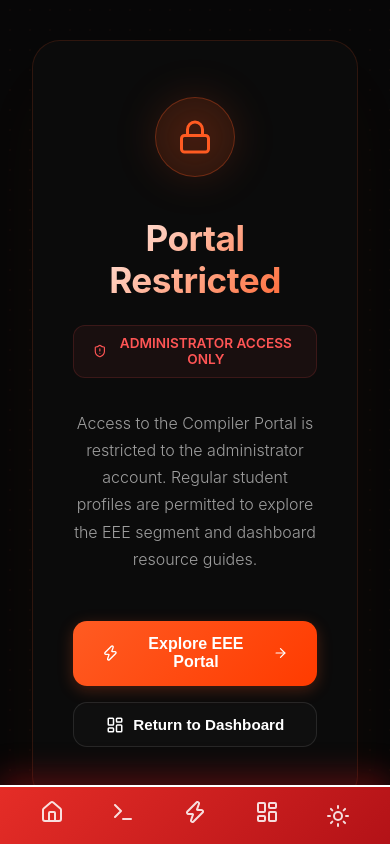
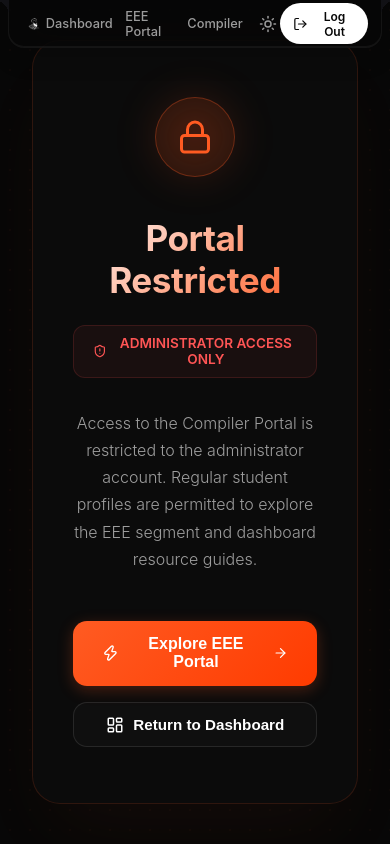
Before and after one commit to mongooseintown/TrashofCSE-Project, a React (Vite) app in the folder frontend/: page /compiler-locked in a window 390 px wide. Built offline with nearby package versions, Linux system fonts and the light colour scheme; no server answers; sample sign-in values are in the browser's storage.

Commit message:
Implement exact top-docked pill navbar design from supaste.com with outward shoulders curves and horizontal text links

```diff
--- a/frontend/src/components/Navbar.css
+++ b/frontend/src/components/Navbar.css
@@ -1,138 +1,200 @@
 .glass-nav-container {
   position: fixed;
-  top: 50%;
-  left: 2rem;
-  transform: translateY(-50%);
-  width: max-content;
-  z-index: 100;
+  top: 0;
+  left: 50%;
+  transform: translateX(-50%);
+  width: 100%;
+  max-width: 720px;
+  padding: 0 1rem;
+  z-index: 1000;
+  pointer-events: none; /* Let clicks pass through padding areas */
 }
 
 .glass-nav {
+  pointer-events: auto; /* Enable clicks inside the actual nav */
+  position: relative;
   display: flex;
-  flex-direction: column;
+  flex-direction: row;
   align-items: center;
-  justify-content: center;
-  padding: 2rem 0.8rem;
-  border-radius: 50px;
-
-  /* Glassmorphism background using theme variables */
-  background: linear-gradient(135deg, var(--border-primary) 0%, var(--bg-secondary) 100%);
-  backdrop-filter: blur(15px);
-  -webkit-backdrop-filter: blur(15px);
-
-  /* Border & shadows to give the pill effect */
-  border: 1px solid var(--border-secondary);
+  justify-content: space-between;
+  width: 100%;
+  height: 52px;
+  background-color: var(--nav-bg);
+  backdrop-filter: blur(20px);
+  -webkit-backdrop-filter: blur(20px);
+  border: 1px solid var(--border-primary);
+  border-top: none;
+  border-radius: 0 0 20px 20px;
   box-shadow:
-    0 8px 32px 0 var(--shadow-nav),
-    inset 0 1px 1px var(--border-secondary);
-
-  transition: all 0.3s ease;
+    0 12px 30px -10px var(--shadow-nav),
+    inset 0 -1px 0px rgba(255, 255, 255, 0.05);
+  padding: 0 1.25rem;
+  transition: background-color 0.3s ease, border-color 0.3s ease, box-shadow 0.3s ease;
 }
 
-.glass-nav:hover {
-  box-shadow:
-    0 10px 40px 0 var(--shadow-primary),
-    inset 0 1px 2px var(--border-secondary);
+/* Outward shoulder curve fillets */
+.glass-nav::before,
+.glass-nav::after {
+  content: '';
+  position: absolute;
+  top: 0;
+  width: 20px;
+  height: 20px;
+  pointer-events: none;
+  transition: background 0.3s ease;
+}
+
+.glass-nav::before {
+  left: -20px;
+  background: radial-gradient(circle at bottom left, transparent 20px, var(--nav-bg-solid) 20px);
+}
+
+.glass-nav::after {
+  right: -20px;
+  background: radial-gradient(circle at bottom right, transparent 20px, var(--nav-bg-solid) 20px);
+}
+
+/* Left Group */
+.nav-logo-group {
+  display: flex;
+  align-items: center;
+  gap: 0.6rem;
+  cursor: pointer;
+  user-select: none;
+  height: 100%;
 }
 
 .nav-logo {
-  width: 48px;
-  height: 48px;
+  width: 24px;
+  height: 24px;
   display: flex;
   align-items: center;
   justify-content: center;
-  margin-left: 0;
-  margin-bottom: 2rem;
 }
 
+.nav-logo img {
+  width: 100%;
+  height: 100%;
+  object-fit: contain;
+}
+
+.nav-brand-text {
+  font-family: 'Outfit', 'Inter', sans-serif;
+  font-size: 0.9rem;
+  font-weight: 700;
+  color: var(--text-primary);
+  letter-spacing: -0.3px;
+  transition: color 0.3s ease;
+}
+
+/* Center Links */
 .nav-links {
   display: flex;
-  flex-direction: column;
-  gap: 2.5rem;
+  flex-direction: row;
   align-items: center;
+  gap: 1.5rem;
 }
 
 .nav-link {
-  color: var(--nav-link);
+  color: var(--text-secondary);
   text-decoration: none;
-  font-family: 'Bebas Neue', sans-serif;
-  font-size: 1.5rem;
-  letter-spacing: 1.5px;
-  transition: color 0.2s ease, text-shadow 0.2s ease;
+  font-family: 'Outfit', 'Inter', sans-serif;
+  font-size: 0.85rem;
+  font-weight: 500;
+  transition: color 0.2s ease;
 }
 
 .nav-link:hover {
-  color: var(--nav-link-hover);
+  color: var(--text-primary);
 }
 
 .btn-nav-theme-toggle {
   background: none;
   border: none;
-  color: var(--nav-link);
+  color: var(--text-secondary);
   cursor: pointer;
   display: flex;
   align-items: center;
   justify-content: center;
-  margin-top: 1rem;
   transition: color 0.2s ease, transform 0.2s ease;
+  padding: 0.2rem;
 }
 
 .btn-nav-theme-toggle:hover {
-  color: var(--nav-link-hover);
-  transform: rotate(15deg) scale(1.1);
+  color: var(--text-primary);
+  transform: rotate(15deg);
 }
 
+/* Right Actions / Logout Button */
+.nav-actions {
+  display: flex;
+  align-items: center;
+}
+
+.btn-nav-logout {
+  display: inline-flex;
+  align-items: center;
+  gap: 0.4rem;
+  background-color: var(--button-bg);
+  color: var(--button-text);
+  border: none;
+  border-radius: 50px;
+  padding: 0.4rem 1rem;
+  font-family: 'Outfit', 'Inter', sans-serif;
+  font-size: 0.8rem;
+  font-weight: 600;
+  cursor: pointer;
+  transition: transform 0.2s ease, opacity 0.2s ease, background-color 0.3s ease, color 0.3s ease;
+}
+
+.btn-nav-logout:hover {
+  opacity: 0.9;
+  transform: translateY(-0.5px);
+}
+
+/* Mobile Responsiveness */
 @media (max-width: 768px) {
   .glass-nav-container {
-    top: auto;
-    left: 0;
-    transform: none;
-    width: 100%;
-    bottom: 0;
+    max-width: 100%;
+    padding: 0 0.5rem;
   }
 
   .glass-nav {
-    flex-direction: row;
-    padding: 0.8rem 1rem;
-    justify-content: center;
-    background: linear-gradient(135deg, #e52d27 0%, #b31217 100%);
-    backdrop-filter: none;
-    -webkit-backdrop-filter: none;
-    border-radius: 0;
-    border: none;
-    border-top: 2px solid #ffffff;
-    box-shadow: 0 -10px 30px rgba(179, 18, 23, 0.4);
+    height: 48px;
+    padding: 0 0.8rem;
+    border-radius: 0 0 16px 16px;
   }
 
-  .glass-nav:hover {
-    box-shadow: 0 -12px 35px rgba(179, 18, 23, 0.6);
+  .glass-nav::before,
+  .glass-nav::after {
+    width: 16px;
+    height: 16px;
   }
 
-  .nav-logo {
-    display: none; /* Hide logo on mobile to focus on navigation */
+  .glass-nav::before {
+    left: -16px;
+    background: radial-gradient(circle at bottom left, transparent 16px, var(--nav-bg-solid) 16px);
+  }
+
+  .glass-nav::after {
+    right: -16px;
+    background: radial-gradient(circle at bottom right, transparent 16px, var(--nav-bg-solid) 16px);
+  }
+
+  .nav-brand-text {
+    display: none; /* Hide brand text on mobile to save space */
   }
 
   .nav-links {
-    flex-direction: row;
-    width: 100%;
-    justify-content: space-around;
-    gap: 0;
+    gap: 0.8rem;
   }
 
-  .nav-link,
-  .btn-nav-theme-toggle {
-    color: #ffffff !important;
-    opacity: 0.85;
-    transition: opacity 0.2s ease;
+  .nav-link {
+    font-size: 0.8rem;
   }
 
-  .nav-link:hover,
-  .btn-nav-theme-toggle:hover {
-    color: #ffffff !important;
-    opacity: 1;
-  }
-
-  .btn-nav-theme-toggle {
-    margin-top: 0;
+  .btn-nav-logout {
+    padding: 0.35rem 0.8rem;
+    font-size: 0.75rem;
   }
 }
--- a/frontend/src/components/Navbar.jsx
+++ b/frontend/src/components/Navbar.jsx
@@ -1,10 +1,11 @@
 import React, { useState, useEffect } from 'react';
-import { Link } from 'react-router-dom';
+import { Link, useNavigate } from 'react-router-dom';
 import './Navbar.css';
-import { Home, Terminal, LayoutDashboard, Sun, Moon, Zap } from 'lucide-react';
+import { Sun, Moon, LogOut } from 'lucide-react';
 
 const Navbar = () => {
   const [theme, setTheme] = useState(localStorage.getItem('theme') || 'dark');
+  const navigate = useNavigate();
 
   useEffect(() => {
     const handleThemeChange = () => {
@@ -21,30 +22,40 @@ const Navbar = () => {
     window.dispatchEvent(new Event('theme-change'));
   };
 
+  const handleLogout = () => {
+    localStorage.removeItem('token');
+    localStorage.removeItem('user');
+    // Force a theme-change event or logout redirect
+    navigate('/');
+  };
+
   return (
     <div className="glass-nav-container">
       <nav className="glass-nav">
-        {/* Left Logo */}
-        <div className="nav-logo">
-          <img src="/logo.png" alt="Logo" style={{ width: '100%', height: '100%', objectFit: 'contain', transform: 'scale(1.4)' }} />
+        {/* Left Logo branding */}
+        <div className="nav-logo-group" onClick={() => navigate('/dashboard')}>
+          <div className="nav-logo">
+            <img src="/logo.png" alt="Logo" />
+          </div>
+          <span className="nav-brand-text">TrashofCSE</span>
         </div>
 
         {/* Center Links */}
         <div className="nav-links">
-          <Link to="/" className="nav-link" title="Home">
-            <Home size={24} />
-          </Link>
-          <Link to="/compiler" className="nav-link" title="Compiler">
-            <Terminal size={24} />
-          </Link>
-          <Link to="/eee" className="nav-link" title="EEE">
-            <Zap size={24} />
-          </Link>
-          <Link to="/dashboard" className="nav-link" title="Dashboard">
-            <LayoutDashboard size={24} />
-          </Link>
+          <Link to="/dashboard" className="nav-link">Dashboard</Link>
+          <Link to="/eee" className="nav-link">EEE Portal</Link>
+          <Link to="/compiler" className="nav-link">Compiler</Link>
+
           <button className="btn-nav-theme-toggle" onClick={toggleTheme} title="Toggle Mode">
-            {theme === 'dark' ? <Sun size={24} /> : <Moon size={24} />}
+            {theme === 'dark' ? <Sun size={18} /> : <Moon size={18} />}
+          </button>
+        </div>
+
+        {/* Right CTA Button (Matches the Download button style) */}
+        <div className="nav-actions">
+          <button className="btn-nav-logout" onClick={handleLogout}>
+            <LogOut size={16} />
+            <span>Log Out</span>
           </button>
         </div>
       </nav>
--- a/frontend/src/index.css
+++ b/frontend/src/index.css
@@ -17,7 +17,8 @@
   --border-secondary: rgba(255, 255, 255, 0.1);
   --button-bg: #ffffff;
   --button-text: #070707;
-  --nav-bg: rgba(7, 7, 7, 0.7);
+  --nav-bg: rgba(7, 7, 7, 0.75);
+  --nav-bg-solid: #111115;
   --nav-link: rgba(255, 255, 255, 0.6);
   --nav-link-hover: #ffffff;
   --card-bg: rgba(255, 255, 255, 0.02);
@@ -41,7 +42,8 @@
   --border-secondary: rgba(0, 0, 0, 0.15);
   --button-bg: #070707;
   --button-text: #ffffff;
-  --nav-bg: rgba(247, 247, 247, 0.8);
+  --nav-bg: rgba(253, 253, 253, 0.85);
+  --nav-bg-solid: #fcfcfc;
   --nav-link: rgba(0, 0, 0, 0.6);
   --nav-link-hover: #070707;
   --card-bg: rgba(0, 0, 0, 0.015);
--- a/frontend/src/pages/CompilerHub.css
+++ b/frontend/src/pages/CompilerHub.css
@@ -6,13 +6,13 @@
   min-height: 100vh;
   background-color: var(--bg-primary);
   color: var(--text-primary);
-  padding: 4rem 2rem 4rem 140px; /* Offset for desktop vertical navbar */
+  padding: 6.5rem 2rem 4rem 2rem; /* Symmetric layout offset with top clearance for header navbar */
   transition: background-color 0.3s ease, color 0.3s ease;
 }
 
 @media (max-width: 768px) {
   .compiler-hub-container {
-    padding: 2rem 1rem 120px 1rem; /* Offset for mobile bottom navbar */
+    padding: 5.5rem 1rem 4rem 1rem;
   }
 }
 
--- a/frontend/src/pages/CompilerSegment04.css
+++ b/frontend/src/pages/CompilerSegment04.css
@@ -3,7 +3,8 @@
   height: 100vh;
   background-color: var(--bg-primary);
   position: relative;
-  padding-left: 120px; /* Offset for desktop vertical navbar */
+  padding-top: 52px; /* Clearance for top header navbar */
+  padding-left: 0;
   box-sizing: border-box;
   overflow: hidden; /* Prevent scrolling */
   transition: background-color 0.3s ease;
@@ -12,7 +13,7 @@
 @media (max-width: 768px) {
   .roadmap-container {
     padding-left: 0;
-    padding-bottom: 100px; /* Offset for mobile bottom navbar */
+    padding-top: 48px; /* Clearance for mobile top header navbar */
     box-sizing: border-box;
     overflow: hidden;
   }
--- a/frontend/src/pages/CompilerSegment08.css
+++ b/frontend/src/pages/CompilerSegment08.css
@@ -3,7 +3,8 @@
   height: 100vh;
   background-color: var(--bg-primary);
   position: relative;
-  padding-left: 120px; /* Offset for desktop vertical navbar */
+  padding-top: 52px; /* Clearance for top header navbar */
+  padding-left: 0;
   box-sizing: border-box;
   overflow: hidden; /* Prevent scrolling */
   transition: background-color 0.3s ease;
@@ -12,7 +13,7 @@
 @media (max-width: 768px) {
   .roadmap-container {
     padding-left: 0;
-    padding-bottom: 100px; /* Offset for mobile bottom navbar */
+    padding-top: 48px; /* Clearance for mobile top header navbar */
     box-sizing: border-box;
     overflow: hidden;
   }
--- a/frontend/src/pages/EEE.css
+++ b/frontend/src/pages/EEE.css
@@ -2,13 +2,13 @@
   min-height: 100vh;
   background-color: var(--bg-primary);
   color: var(--text-primary);
-  padding: 4rem 2rem 4rem 140px; /* Offset for desktop vertical navbar */
+  padding: 6.5rem 2rem 4rem 2rem; /* Symmetric layout offset with top clearance for header navbar */
   transition: background-color 0.3s ease, color 0.3s ease;
 }
 
 @media (max-width: 768px) {
   .eee-container {
-    padding: 2rem 1rem 120px 1rem; /* Offset for mobile bottom navbar */
+    padding: 5.5rem 1rem 4rem 1rem;
   }
   .card-grid {
     justify-content: center;
--- a/frontend/src/pages/PVCellNote.css
+++ b/frontend/src/pages/PVCellNote.css
@@ -2,13 +2,13 @@
   min-height: 100vh;
   background-color: var(--bg-primary);
   color: var(--text-primary);
-  padding: 4rem 2rem 4rem 140px; /* Offset for desktop vertical navbar */
+  padding: 6.5rem 2rem 4rem 2rem; /* Symmetric layout offset with top clearance for header navbar */
   transition: background-color 0.3s ease, color 0.3s ease;
 }
 
 @media (max-width: 768px) {
   .note-page-container {
-    padding: 2rem 1rem 120px 1rem; /* Offset for mobile bottom navbar */
+    padding: 5.5rem 1rem 4rem 1rem;
   }
 }
 
```
